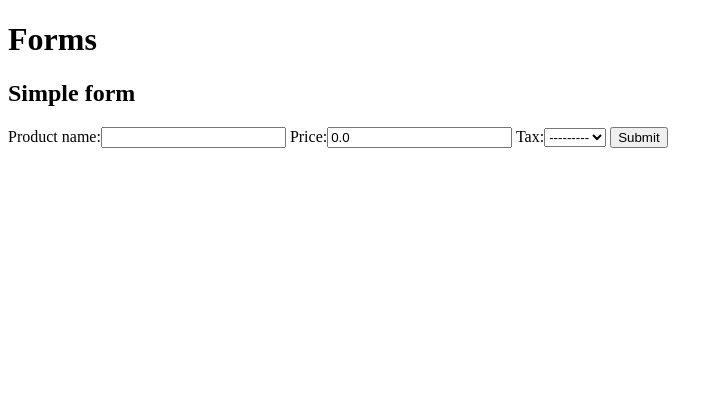
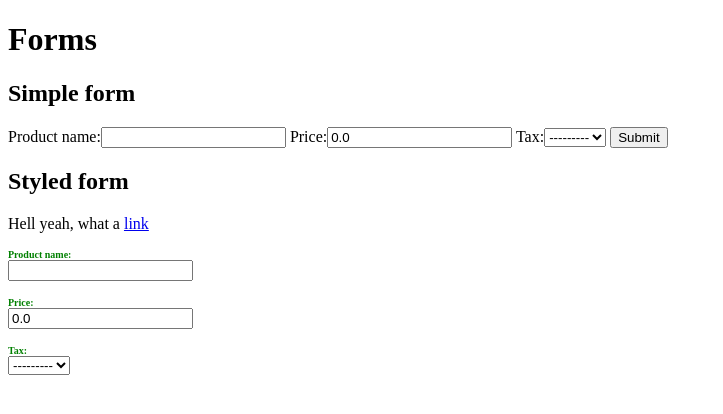
Before and after one commit to VictorMovileanu/django_sandbox2, a Django app: page /forms/ in a window 1280 px wide. Shown: the top 414 px of the page, without its empty margins (0-723 px from the left). Run offline with Django 3.2, Linux system fonts and the light colour scheme; data that the repository does not hold is empty.

Commit message:
created a beautifully styled form

```diff
--- a/forms/forms.py
+++ b/forms/forms.py
@@ -1,9 +1,15 @@
-from django.forms import ModelForm
+from django import forms
 from .models import ProductModel
 
 
-class ProductForm(ModelForm):
+class ProductForm(forms.ModelForm):
 
     class Meta:
         model = ProductModel
         fields = '__all__'
+
+
+class StyledForm(forms.Form):
+    first_name = forms.CharField(max_length=20, help_text='last name')
+    last_name = forms.CharField(max_length=20, help_text='first name')
+    email = forms.CharField(max_length=20, help_text='email')
--- a/forms/templates/forms/form.html
+++ b/forms/templates/forms/form.html
@@ -1,8 +1,10 @@
+{% load static %}
 <!DOCTYPE html>
 <html lang="en">
 <head>
     <meta charset="UTF-8">
     <title>Forms</title>
+    <link rel="stylesheet" href="{% static 'css/styles.css' %}">
 </head>
 <body>
 <h1>Forms</h1>
@@ -12,5 +14,12 @@
     {{ form }}
     <input type="submit" value="Submit">
 </form>
+
+<h2>Styled form</h2>
+<p>Hell yeah, what a <a href="https://www.sitepoint.com/position-text-labels-on-forms-using-css/">link</a></p>
+<form action="." class="styled-form">
+    {% csrf_token %}
+    {{ form.as_p }}
+</form>
 </body>
 </html>
--- a/forms/views.py
+++ b/forms/views.py
@@ -1,5 +1,5 @@
 from django.shortcuts import render
-from .forms import ProductForm
+from .forms import ProductForm, StyledForm
 from django.http import HttpResponseRedirect
 
 
@@ -13,4 +13,6 @@ def forms_index(request):
     else:
         form = ProductForm()
 
-    return render(request, 'forms/form.html', {'form': form})
+    styled_form = StyledForm()
+
+    return render(request, 'forms/form.html', {'form': form, 'styled_form': styled_form})
--- a/sandbox/settings.py
+++ b/sandbox/settings.py
@@ -139,6 +139,9 @@ USE_TZ = True
 # https://docs.djangoproject.com/en/2.1/howto/static-files/
 
 STATIC_URL = '/static/'
+STATICFILES_DIRS = (
+  os.path.join(BASE_DIR, 'static/'),
+)
 
 DEBUG_TOOLBAR_PANELS = [
     'debug_toolbar.panels.versions.VersionsPanel',
--- /dev/null
+++ b/static/css/styles.css
@@ -0,0 +1,6 @@
+form.styled-form label {
+    font-weight: bold;
+    font-size: 10px;
+    color: green;
+    display: block;
+}
```
